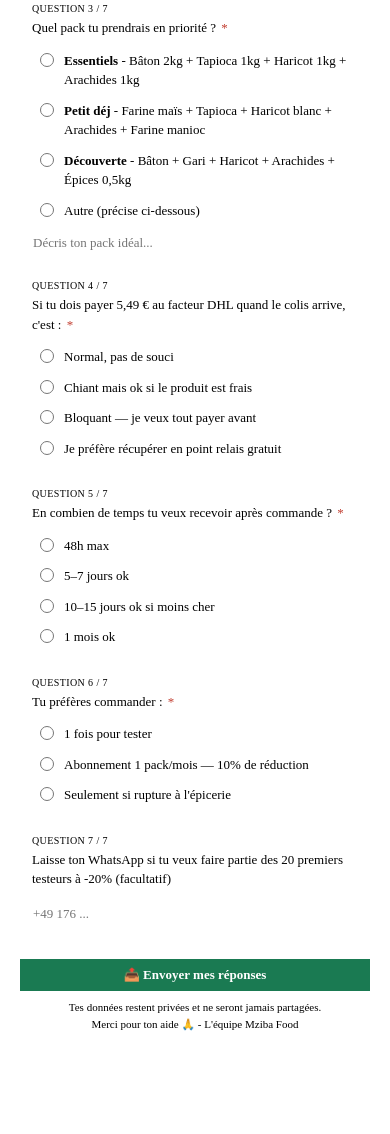
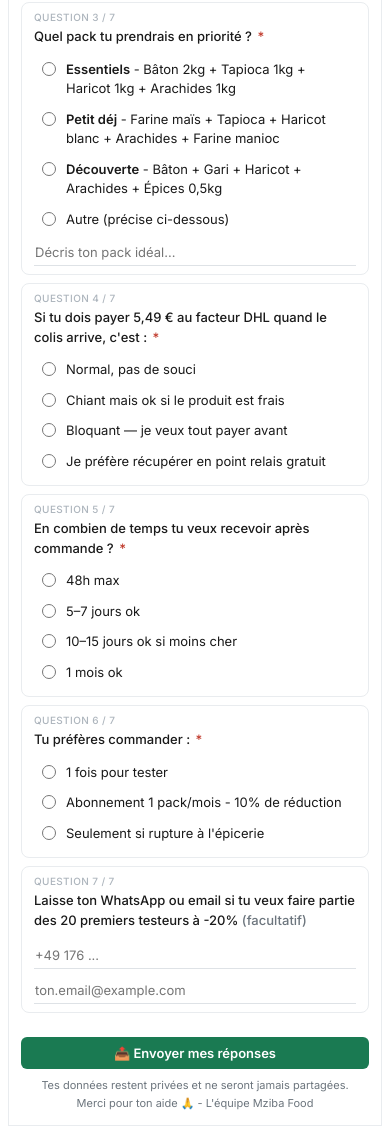
Before and after one commit to bastianNebra/Mziba-food, a website: page index.html in a window 390 px wide. Shown: the part 736-1870 px from the top of the page. Before the commit the page ends 1790 px from the top, so only its background shows below. Drawn offline with Linux system fonts and the light colour scheme.

Commit message:
Add responsive design and HTML structure

```diff
--- a/index.html
+++ b/index.html
@@ -3,6 +3,7 @@
   <meta charset="UTF-8">
   <meta name="viewport" content="width=device-width, initial-scale=1.0">
   <title>Mziba Food - Ton avis</title>
+  <link href="https://fonts.googleapis.com/css2?family=Inter:wght@400;500;600&display=swap" rel="stylesheet">
 <style>
 * { box-sizing: border-box; margin: 0; padding: 0; }
 body { font-family: var(--font-sans); }
@@ -66,6 +67,19 @@ body { font-family: var(--font-sans); }
   .submit-btn { padding: 8px 12px; font-size: 13px; margin-top: 1rem; }
   .intro-card { padding: 0.75rem; font-size: 13px; }
   .form-footer { font-size: 11px; padding-top: 0.5rem; }
+}
+
+:root {
+  --font-sans: 'Inter', -apple-system, BlinkMacSystemFont, 'Segoe UI', Roboto, Helvetica, Arial, sans-serif;
+  --color-background-primary: #ffffff;
+  --color-background-secondary: #f8f9fa;
+  --color-text-primary: #1a1a1a;
+  --color-text-secondary: #6c757d;
+  --color-text-tertiary: #adb5bd;
+  --color-border-secondary: #dee2e6;
+  --color-border-tertiary: #e9ecef;
+  --border-radius-md: 6px;
+  --border-radius-lg: 8px;
 }
 
 </style>
@@ -144,15 +158,17 @@ body { font-family: var(--font-sans); }
       <div class="q-num">Question 6 / 7</div>
       <div class="q-label">Tu préfères commander : <span class="q-required">*</span></div>
       <div class="option"><input type="radio" name="q6" id="q6a" value="1 fois pour tester" required><label for="q6a">1 fois pour tester</label></div>
-      <div class="option"><input type="radio" name="q6" id="q6b" value="Abonnement 1 pack/mois — 10% de réduction"><label for="q6b">Abonnement 1 pack/mois — 10% de réduction</label></div>
+      <div class="option"><input type="radio" name="q6" id="q6b" value="Abonnement 1 pack/mois — 10% de réduction"><label for="q6b">Abonnement 1 pack/mois - 10% de réduction</label></div>
       <div class="option"><input type="radio" name="q6" id="q6c" value="Seulement si rupture à l'épicerie"><label for="q6c">Seulement si rupture à l'épicerie</label></div>
     </div>
 
     <div class="q-card">
       <div class="q-num">Question 7 / 7</div>
-      <div class="q-label">Laisse ton WhatsApp si tu veux faire partie des 20 premiers testeurs à -20% <span style="font-size:13px; color:var(--color-text-secondary);">(facultatif)</span></div>
+      <div class="q-label">Laisse ton WhatsApp ou email si tu veux faire partie des 20 premiers testeurs à -20% <span style="font-size:13px; color:var(--color-text-secondary);">(facultatif)</span></div>
       <input class="text-input" type="tel" name="whatsapp" placeholder="+49 176 ...">
+      <input class="text-input" type="email" name="email" placeholder="ton.email@example.com" style="margin-top: 0.5rem;">
     </div>
+
 
     <button type="submit" class="submit-btn">
       📤 Envoyer mes réponses
```
